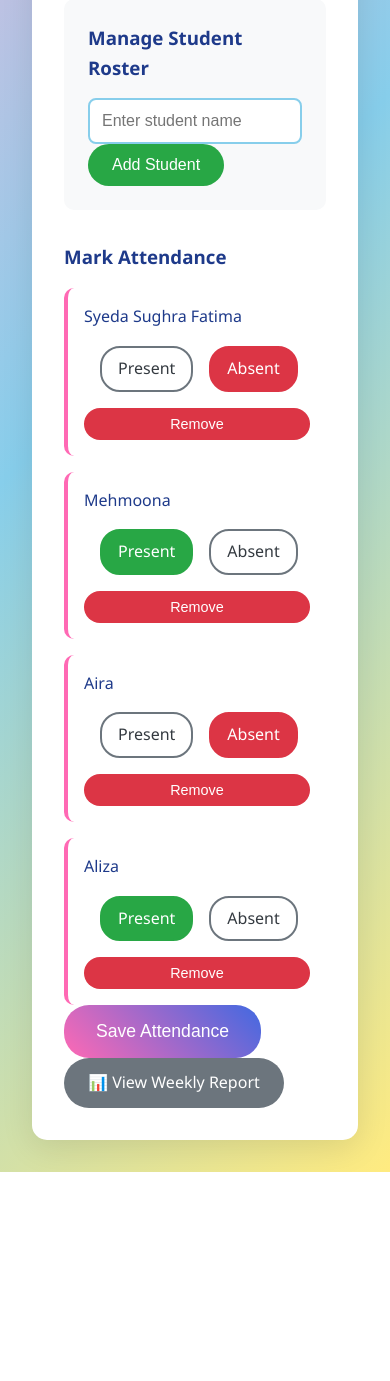
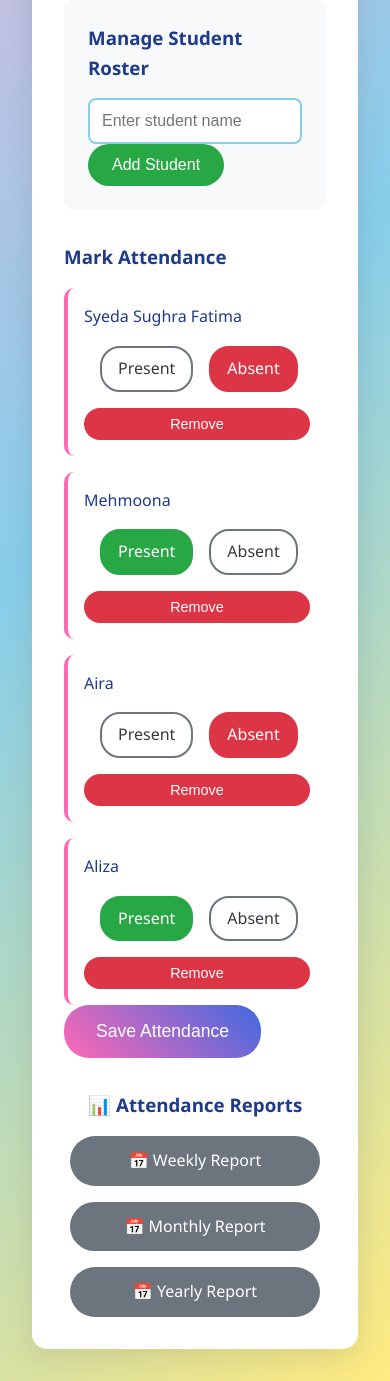
Before and after one commit to tayyabahamna-design/EDUSENSEI, a Flask app: page /attendance in a window 390 px wide. Shown: the part 594-1975 px from the top of the page. Before the commit the page ends 1766 px from the top, so only its background shows below. Run offline with Flask 3, Linux system fonts and the light colour scheme.

Commit message:
Add navigation for viewing weekly, monthly, and yearly attendance reports
Update `attendance.html` to include navigation buttons for weekly, monthly, and yearly reports, and style these buttons in `style.css`.

Replit-Commit-Author: Agent
Replit-Commit-Session-Id: e811a359-247c-491c-9f04-fa48b8e94298
Replit-Commit-Checkpoint-Type: intermediate_checkpoint
Replit-Commit-Screenshot-Url: https://storage.googleapis.com/screenshot-production-us-central1/aae0de03-32e8-4033-b269-ac9b096c8481/e811a359-247c-491c-9f04-fa48b8e94298/YdFoEDK

```diff
--- a/static/css/style.css
+++ b/static/css/style.css
@@ -785,3 +785,40 @@ input[type="text"]:focus, select:focus, textarea:focus {
     background: var(--gray-light);
     border-radius: 10px;
 }
+
+/* Report Navigation Buttons */
+.quick-actions {
+    margin-top: 2rem;
+    text-align: center;
+}
+
+.quick-actions h3 {
+    margin-bottom: 1rem;
+    color: var(--blue-dark);
+}
+
+.report-buttons {
+    display: flex;
+    gap: 1rem;
+    justify-content: center;
+    flex-wrap: wrap;
+}
+
+.report-buttons .btn {
+    min-width: 150px;
+    padding: 12px 20px;
+    font-size: 1rem;
+    font-weight: 500;
+}
+
+@media (max-width: 768px) {
+    .report-buttons {
+        flex-direction: column;
+        align-items: center;
+    }
+
+    .report-buttons .btn {
+        width: 100%;
+        max-width: 250px;
+    }
+}
--- a/templates/attendance.html
+++ b/templates/attendance.html
@@ -51,7 +51,12 @@
     </div>
 
     <div class="quick-actions">
-        <a href="{{ url_for('weekly_report') }}" class="btn btn-secondary">📊 View Weekly Report</a>
+        <h3>📊 Attendance Reports</h3>
+        <div class="report-buttons">
+            <a href="{{ url_for('weekly_report') }}" class="btn btn-secondary">📅 Weekly Report</a>
+            <a href="{{ url_for('monthly_report') }}" class="btn btn-secondary">📅 Monthly Report</a>
+            <a href="{{ url_for('yearly_report') }}" class="btn btn-secondary">📅 Yearly Report</a>
+        </div>
     </div>
 </div>
 
```
Also changed, not shown: 1 other file.
